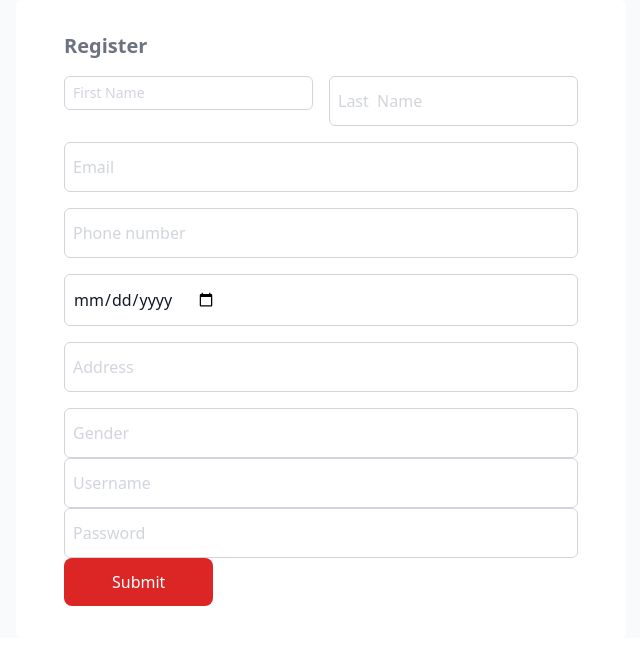
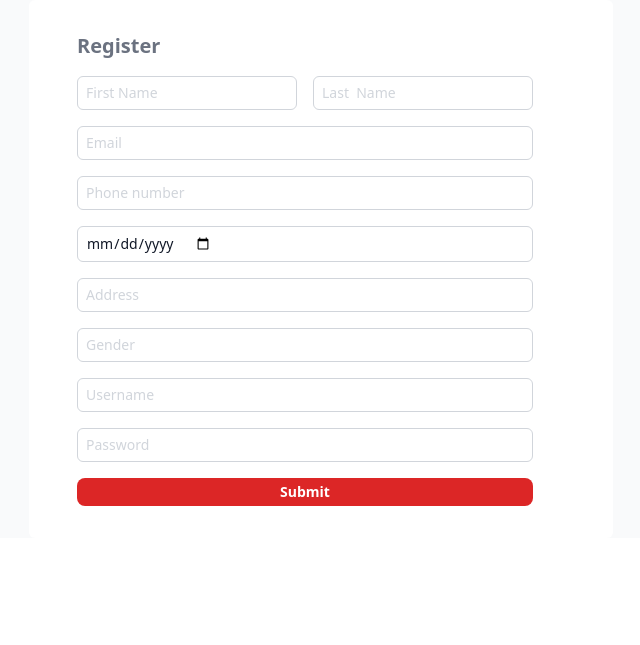
Before and after one commit to shaongitbd/socialz, a PHP site: page /register.php in a window 1280 px wide. Shown: the top 645 px of the page, without its empty margins (319-959 px from the left). Run offline with PHP 8.4, Linux system fonts and the light colour scheme; some libraries are stand-ins or nearby versions.

Commit message:
registration page fix

```diff
--- a/register.php
+++ b/register.php
@@ -54,13 +54,13 @@ header("Location: home.php");
 
 
 echo
-'<form action="register.php" method="post"><div class=" flex justify-center items-center bg-gray-50">
+'<form action="register.php" method="post"><div class="flex justify-center items-center bg-gray-50">
 
-  <div class="bg-white grid grid-cols-6 gap-4  px-12 py-8 rounded-md">
+  <div class="bg-white grid grid-cols-4 gap-4  px-12 py-8 rounded-md">
 
     <h1 class="text-gray-500 text-xl col-span-6 font-semibold"> Register </h1>
     <?php echo $_SESSION["message"]?>
-    <div class="col-span-3"  >
+    <div class="col-span-2"  >
     <div class="bg-white justify-center border-gray-300 px-2 py-1.5 border border-gray-300 rounded-md">
     <input class="block text-gray-900  text-sm placeholder-gray-300" type="text" id="fname" name="fname" required placeholder="First Name"/>
 
@@ -68,9 +68,9 @@ echo
   </div>
 </div>
 
-<div class="col-span-3">
-    <div class=" bg-white justify-center border-gray-300 px-2 py-3 border border-gray-300  rounded-md">
-    <input class="block text-gray-900  placeholder-gray-300" type="text" id="lname" name="lname" required placeholder="Last  Name"/>
+<div class="col-span-2">
+    <div class=" bg-white justify-center border-gray-300 px-2 py-1.5 border border-gray-300  rounded-md">
+    <input class="block text-gray-900 text-sm placeholder-gray-300" type="text" id="lname" name="lname" required placeholder="Last  Name"/>
 
 
   </div>
@@ -78,68 +78,72 @@ echo
 
 
 </div>
-<div class="col-span-6">
-  <div class="bg-white justify-center border-gray-300 px-2 py-3 border border-gray-300 rounded-md">
-  <input class="block text-gray-900  placeholder-gray-300" type="text" id="email" name="email" required placeholder="Email"/>
 
 
-</div>
-</div>
-
-<div class="col-span-6">
-  <div class="bg-white justify-center border-gray-300 px-2 py-3 border border-gray-300 rounded-md">
-  <input class="block text-gray-900  placeholder-gray-300" type="text" id="phone_no" name="phone_no" required  placeholder="Phone number"/>
+<div class="col-span-4">
+  <div class="bg-white justify-center border-gray-300 px-2 py-1.5 border border-gray-300 rounded-md">
+  <input class="block text-gray-900 text-sm placeholder-gray-300" type="text" id="email" name="email" required placeholder="Email"/>
 
 
 </div>
 </div>
 
 
-<div class="col-span-6">
-  <div class="bg-white justify-center border-gray-300 px-2 py-3 border border-gray-300 rounded-md">
-  <input class="block text-gray-900  placeholder-gray-300" type="date" id="dof" name="dof" required placeholder="Date of bith"/>
+<div class="col-span-4">
+  <div class="bg-white justify-center border-gray-300 px-2 py-1.5  border border-gray-300 rounded-md">
+  <input class="block text-gray-900 text-sm placeholder-gray-300" type="text" id="phone_no" name="phone_no" required  placeholder="Phone number"/>
 
 
 </div>
 </div>
 
-<div class="col-span-6">
-  <div class="bg-white justify-center border-gray-300 px-2 py-3 border border-gray-300 rounded-md">
-  <input class="block text-gray-900  placeholder-gray-300" type="text" id="address" name="address" required placeholder="Address"/>
+
+<div class="col-span-4">
+  <div class="bg-white justify-center border-gray-300 px-2 py-1.5  border border-gray-300 rounded-md">
+  <input class="block text-gray-900 text-sm placeholder-gray-300" type="date" id="dof" name="dof" required placeholder="Date of bith"/>
 
 
 </div>
 </div>
 
-<div class="col-span-6">
-    <div class=" bg-white justify-center border-gray-300 px-2 py-3 border border-gray-300  rounded-md">
-    <input class="block text-gray-900  placeholder-gray-300" type="text" id="gender" name="gender" required placeholder="Gender"/>
+<div class="col-span-4">
+  <div class="bg-white justify-center border-gray-300 px-2 py-1.5  border border-gray-300 rounded-md">
+  <input class="block text-gray-900 text-sm placeholder-gray-300" type="text" id="address" name="address" required placeholder="Address"/>
+
+
+</div>
+</div>
+
+<div class="col-span-4">
+    <div class=" bg-white justify-center border-gray-300 px-2 py-1.5  border border-gray-300  rounded-md">
+    <input class="block text-gray-900 text-sm placeholder-gray-300" type="text" id="gender" name="gender" required placeholder="Gender"/>
 
 
   </div>
 
 
+</div>
 
-
-<div class="col-span-6">
-  <div class="bg-white justify-center border-gray-300 px-2 py-3 border border-gray-300 rounded-md">
-  <input class="block text-gray-900  placeholder-gray-300" type="text" id="username" name="username" required placeholder="Username"/>
+<div class="col-span-4">
+  <div class="bg-white justify-center border-gray-300 px-2 py-1.5  border border-gray-300 rounded-md">
+  <input class="block text-gray-900 text-sm placeholder-gray-300" type="text" id="username" name="username" required placeholder="Username"/>
 
 
 </div>
 </div>
 
-<div class="col-span-6">
-  <div class="bg-white justify-center border-gray-300 px-2 py-3 border border-gray-300 rounded-md">
-  <input class="block text-gray-900  placeholder-gray-300" type="password" id="password" name="password" autocomplete="off" required placeholder="Password"/>
+<div class="col-span-4">
+  <div class="bg-white justify-center border-gray-300 px-2 py-1.5  border border-gray-300 rounded-md">
+  <input class="block text-gray-900 text-sm placeholder-gray-300" type="password" id="password" name="password" autocomplete="off" required placeholder="Password"/>
 
 
 
 
 </div>
 </div>
-<button class="text-white block py-3 px-12  bg-red-600 rounded-lg text-md "  type="submit" > Submit </button>
-
+<div class="col-span-4">
+<button class="text-white block py-1 w-full  bg-red-600 rounded-lg text-sm font-semibold"  type="submit" > Submit </button>
+</div>
 
 </div>
 </form>';
```
